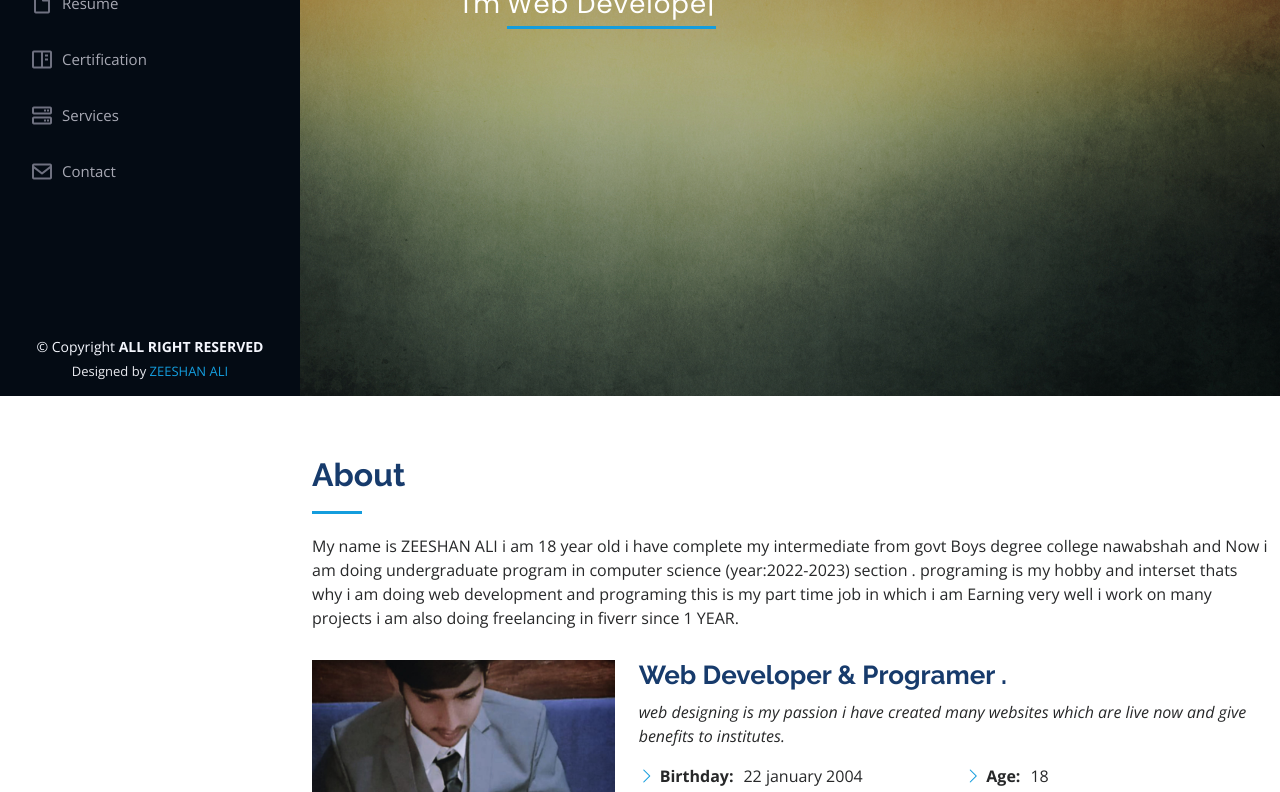
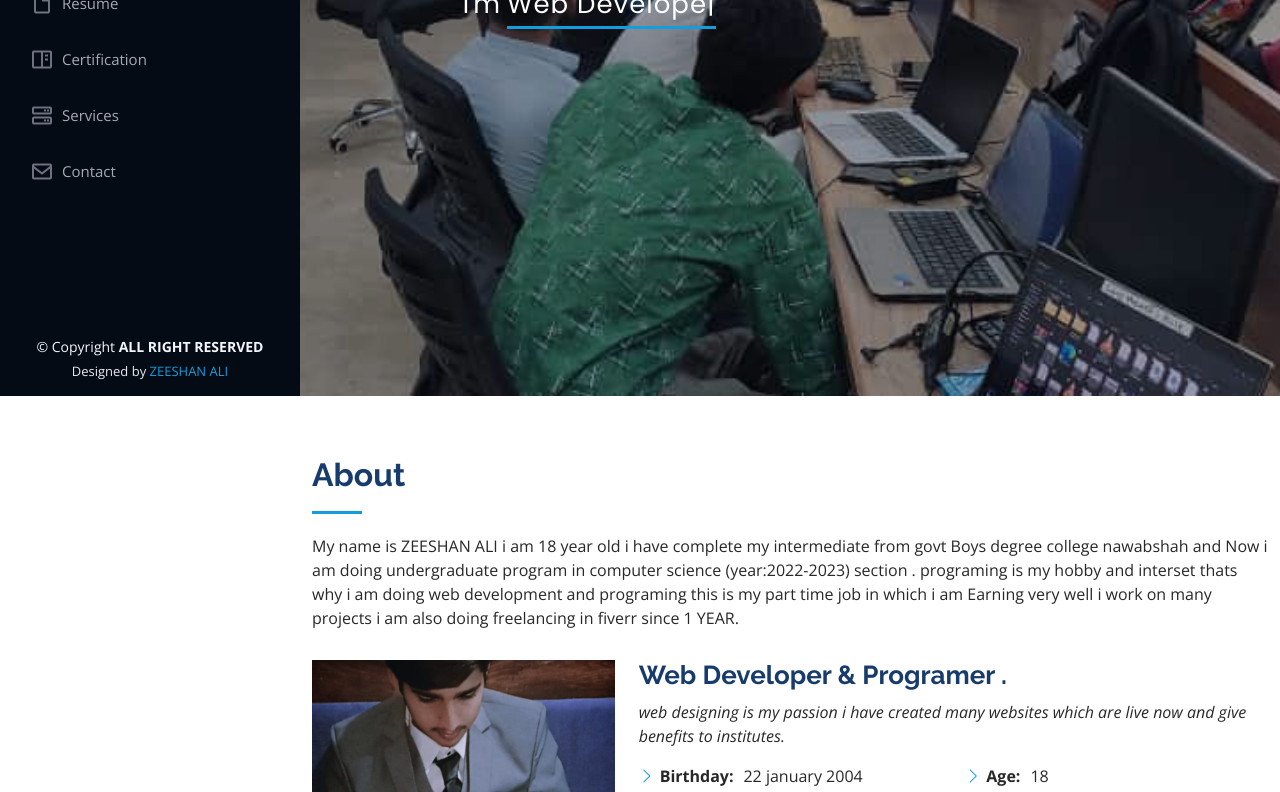
Before and after one commit to zeeshanALikhaskheli/portfolio.githup.io, a plain HTML site: page index.html in a window 1280 px wide. Shown: the part 404-1196 px from the top of the page. Drawn offline with nearby package versions, Linux system fonts and the light colour scheme.

Commit message:
Update style.css

```diff
--- a/assets/css/style.css
+++ b/assets/css/style.css
@@ -228,7 +228,7 @@ h6 {
 #hero {
   width: 100%;
   height: 100vh;
-  background: url("bg.jfif") top center;
+  background: url("1373444850684807bad14f5101996757.jpg") top center;
   background-size: cover;
 }
 
```
